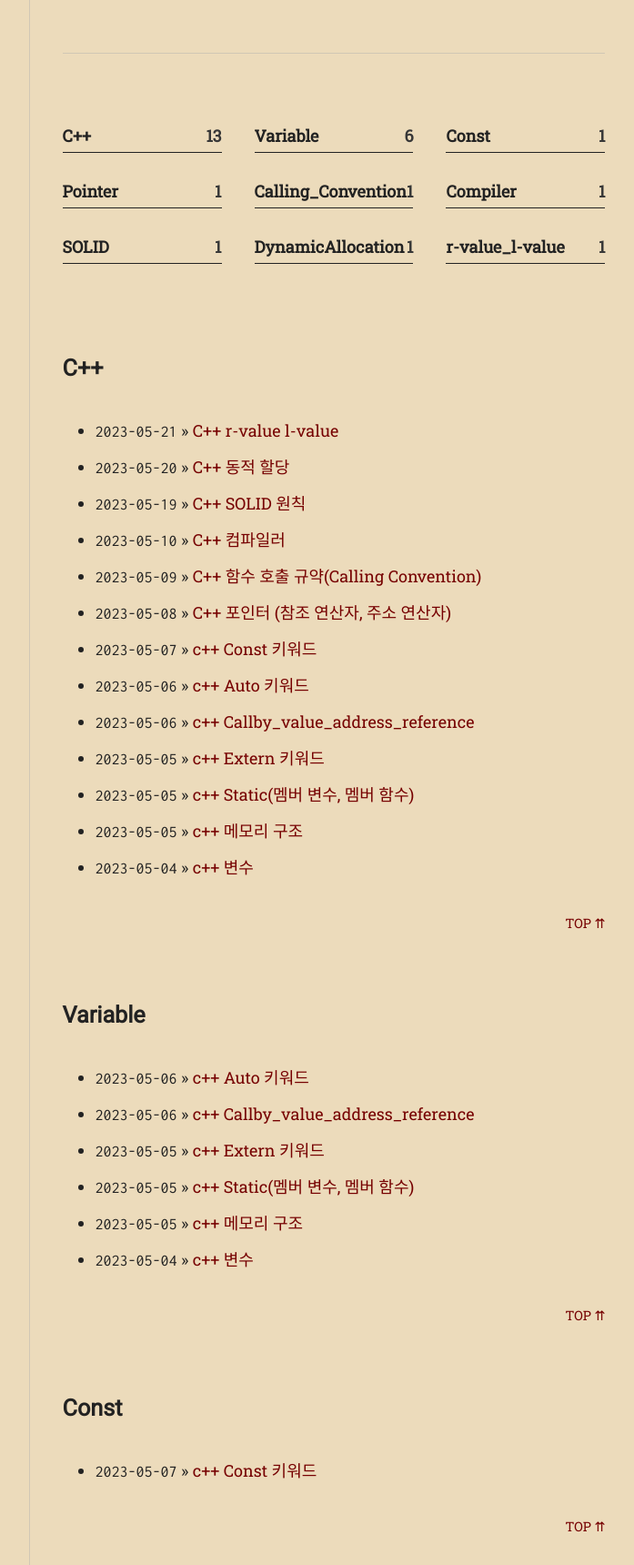
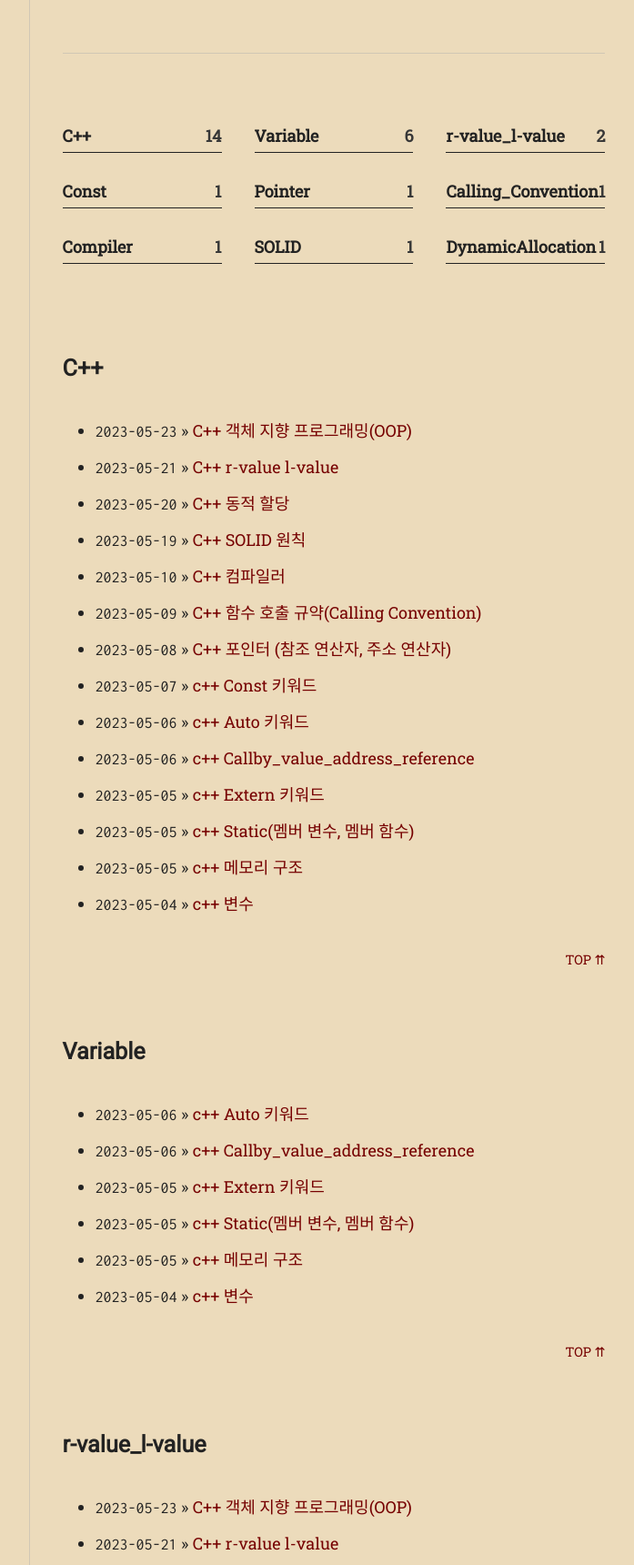
Before and after one commit to bum-su/bum-su.github.io, a Jekyll site: the page built from categories.md, in a window 1280 px wide, cut to the strip 200-1920 px from the top of the page. Shown: the whole strip at 91% size, without its empty margins (429-1126 px from the left). Built offline with Jekyll 4.4.1, drawn with Linux system fonts in a browser that asks for light colours; nearby versions of some CDN libraries; some web fonts are replaced; some of the changed lines change nothing that is shown; some of the changed text lies outside the part shown.

Commit message:
Add OOP post

````diff
--- a/_posts/2023-05-19-SOLID.md
+++ b/_posts/2023-05-19-SOLID.md
@@ -3,7 +3,7 @@ layout: post
 title: C++ SOLID 원칙
 date: 2023-05-19 09:00:00 +0900
 categories: C++ SOLID
-tags: SOLID
+tags: SOLID OOP
 ---
 
 # 서론
--- /dev/null
+++ b/_posts/2023-05-23-OOP.md
@@ -0,0 +1,166 @@
+---
+layout: post
+title: C++ 객체 지향 프로그래밍(OOP)
+date: 2023-05-23 15:00:00 +0900
+categories: C++ r-value_l-value
+tags: OOP
+---
+
+# OOP 란?
+----------
+객체 지향 프로그래밍(OOP)은 다음과 같은 특성을 가진다.
+
+**상속(Inheritance):** 한 클래스가 다른 클래스의 속성과 기능을 상속받는 것
+
+**캡슐화(Encapsulation):** 데이터와 이를 조작하는 함수를 하나의 '객체'로 묶는 것
+
+**다형성(Polymorphism):** 같은 이름의 함수나 메서드가 다른 동작을 하는 것
+
+**추상화(Abstraction):** 시스템을 인터페이스로 표현한 것
+
+## 상속
+-----------
+상속은 클래스 간의 관계를 정의하는 방법입니다.
+
+상속을 사용하면 '부모 클래스'에서 '자식 클래스'로 속성과 메서드를 전달할 수 있습니다.
+
+```cpp
+#include <iostream>
+
+// 기본 클래스
+class Animal {
+public:
+    void eat() {
+        std::cout << "동물이 먹고 있습니다." << std::endl;
+    }
+};
+
+// 파생 클래스
+class Dog : public Animal {
+public:
+    void bark() {
+        std::cout << "강아지가 짖고 있습니다." << std::endl;
+    }
+};
+
+int main() {
+    Dog dog;
+    dog.eat();
+    dog.bark();
+
+    return 0;
+}
+```
+
+Dog 클래스는 Animal 클래스를 상속 받아 bark함수를 생성했고,<br/>
+상속 받은 eat 함수를 사용할 수 도 있게 되었습니다.
+
+## 정보 은닉과 캡슐화
+-----------------
+
+### 정보 은닉
+
+정보 은닉은 객체의 내부 상태를 직접적으로 접근하거나 수정하는 것을 제한하는 개념입니다.
+
+이는 'private'나 'protected'와 같은 접근 제한자를 사용하여 객체의 데이터를 외부로부터 보호하는 것입니다.
+
+
+```cpp
+#include <iostream>
+
+// 기본 클래스
+class Shape {
+public:
+    void print() {
+        std::cout << "이것은 도형입니다." << std::endl;
+    }
+
+protected:
+    int width;
+    int height;
+};
+
+// 파생 클래스
+class Rectangle : public Shape {
+public:
+    void setWidth(int w) {
+        width = w;
+    }
+
+    void setHeight(int h) {
+        height = h;
+    }
+
+    int getArea() {
+        return width * height;
+    }
+};
+
+int main() {
+    Rectangle rectangle;
+    rectangle.setWidth(5);
+    rectangle.setHeight(3);
+    rectangle.print();
+    int area = rectangle.getArea();
+    std::cout << "넓이: " << area << std::endl;
+
+    return 0;
+}
+```
+
+## 추상화와 다형성
+------
+
+**다형성(Polymorphism):** 같은 이름의 함수나 메서드가 다른 동작을 하는 것
+
+**추상화(Abstraction):** 시스템을 인터페이스로 표현한 것
+
+여기서 인터페이스는 재정의 돼어야 할 기능들의 집합이고, <br/>
+추상화는 공통된 특징들을 구현하는 과정이라고 생각하면 됩니다.
+
+```cpp
+#include <iostream>
+
+// 추상 클래스
+class Animal {
+public:
+    virtual void makeSound() = 0; // 순수 가상 함수
+};
+
+// 파생 클래스
+class Dog : public Animal {
+public:
+    void makeSound() {
+        std::cout << "멍멍!" << std::endl;
+    }
+};
+
+class Cat : public Animal {
+public:
+    void makeSound() {
+        std::cout << "야옹~" << std::endl;
+    }
+};
+
+int main() {
+    Dog dog;
+    Cat cat;
+
+    Animal* animal1 = &dog;
+    Animal* animal2 = &cat;
+
+    animal1->makeSound(); // 다형성을 이용한 호출
+    animal2->makeSound(); // 다형성을 이용한 호출
+
+    return 0;
+}
+```
+
+animal이라는 추상 클래스를 상속 받은 파생 클래스들이 <br/>
+makeSound라는 공통된 특징의 함수를 재정의하는 코드입니다.
+
+여기서 Animal이라는 추상 클래스의 makeSound 같은 함수가 인터페이스고, <br/>
+Dog나 Cat이 makeSound 함수의 재정의를 추상화 되었다고 표현합니다. <br/>
+
+
+또한 makeSouond 함수는 각자 다른 기능을 수행하기 때문에 다형성 개념이 적용되었다고 볼 수 있습니다.
````
Also changed, not shown: _posts/image/PublicProtectedPrivate.png (added).
